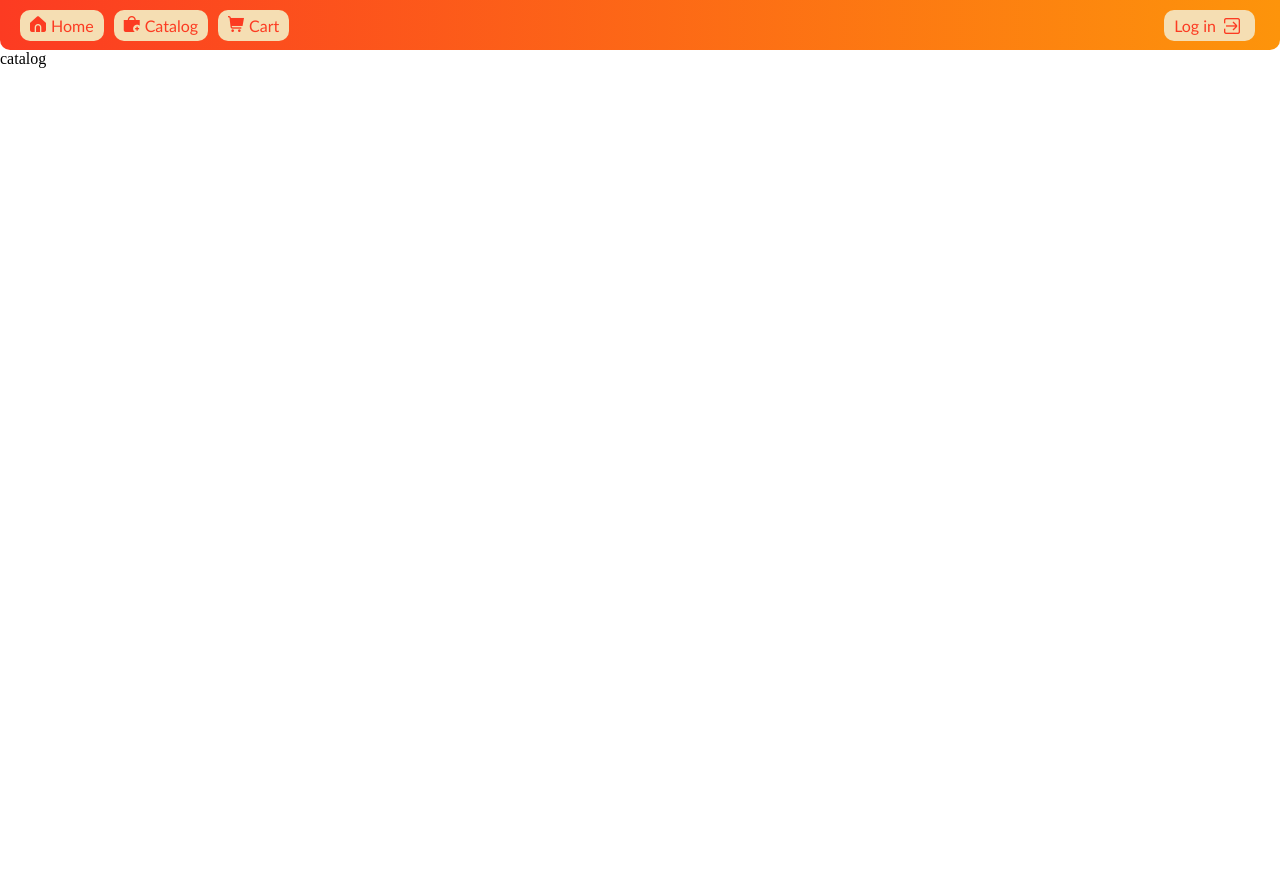
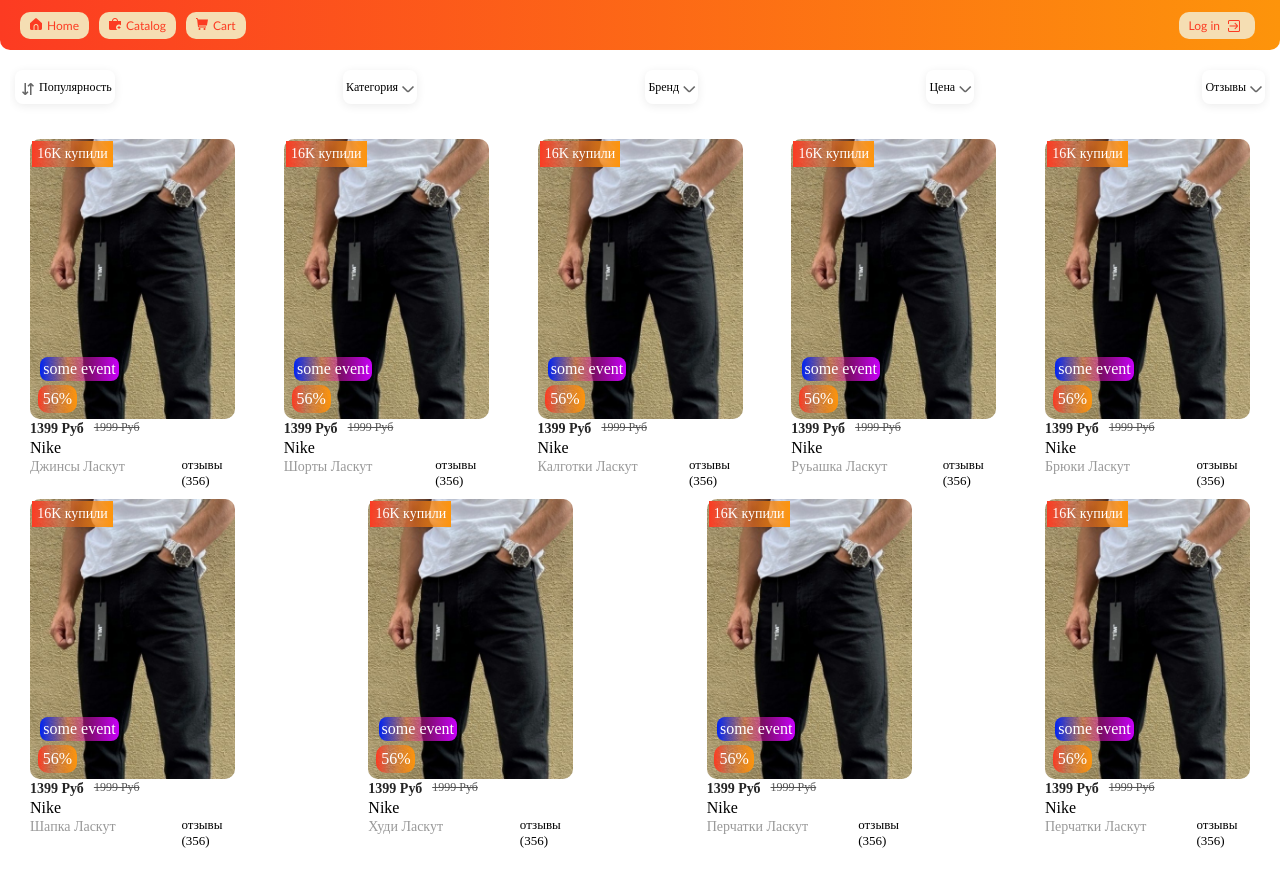
Before and after one commit to SystemsFailure/telegram-store-rep, a Vue app: page / in a window 1280 px wide. Both pictures are taken after a click on the element "Catalog". Shown: the top 886 px of the page. Before the commit the page ends 800 px from the top, so only its background shows below. Built offline with nearby package versions, Linux system fonts and the light colour scheme.

Commit message:
00.6update2023

```diff
--- a/public/index.html
+++ b/public/index.html
@@ -6,6 +6,7 @@
     <meta http-equiv="X-UA-Compatible" content="IE=edge">
     <meta name="viewport" content="width=device-width,initial-scale=1.0">
     <link rel='stylesheet' href='https://cdn-uicons.flaticon.com/uicons-solid-straight/css/uicons-solid-straight.css'>
+    <link rel='stylesheet' href='https://cdn-uicons.flaticon.com/uicons-bold-straight/css/uicons-bold-straight.css'>
     <link rel="icon" href="<%= BASE_URL %>favicon.ico">
     <title><%= htmlWebpackPlugin.options.title %></title>
     <script src="https://telegram.org/js/telegram-web-app.js"></script>
--- a/src/components/CatalogComp.vue
+++ b/src/components/CatalogComp.vue
@@ -1,19 +1,228 @@
 <template>
     <div class="main-class-catalog-comp">
-        catalog
+        <div class="inner">
+            <div class="sorted-inline">
+                <div class="popular uiBtn"><i class="fi fi-bs-sort-alt"></i>Популярность</div>
+                <div class="category uiBtn">Категория<i class="fi fi-bs-angle-down"></i></div>
+                <div class="brand uiBtn">Бренд<i class="fi fi-bs-angle-down"></i></div>
+                <div class="cost uiBtn">Цена<i class="fi fi-bs-angle-down"></i></div>
+                <div class="countBackView uiBtn">Oтзывы<i class="fi fi-bs-angle-down"></i></div>
+            </div>
+            <div class="collection">
+                <div class="item" v-for="it in listProducts" :key="it.id">
+                    <div class="count-pay" style="font-size: 14px;">{{ '16K купили' }}</div>
+                    <div class="sale-box">{{ it.sale + '%' }}</div>
+                    <div class="event-box">{{ 'some event' }}</div>
+                    <img class="image" src="@/assets/23.png" alt="" srcset="">
+                    <!-- {{ it.title }} -->
+                    <div class="info-box">
+                        <div class="cost-sale">
+                            <span class="cost-">
+                                {{ it.cost + ' Руб' }}
+                            </span>
+                            <span class="sale-" style="color: #555; text-decoration: line-through;">
+                                {{ it.countSale + ' Руб' }}
+                            </span>
+                        </div>
+                        <span>{{ 'Nike' }}</span>
+                        <div class="wrapper">
+                            <span class="title-box">
+                                {{ it.title }}
+                            </span>
+                            <span style="font-size: 13px;">{{ 'отзывы' }} ({{ '356' }})</span>
+                        </div>
+                    </div>
+                </div>
+            </div>
+        </div>
     </div>
 </template>
 <script>
 export default {
     data() {
         return {
-
+            listProducts: [
+                {id: 0, title: 'Джинсы Ласкут', cat: 'Jens', imgUrl: '', cost: '1399', sale: '56', countSale: '1999'},
+                {id: 1, title: 'Шорты Ласкут', cat: 'Jens', imgUrl: '', cost: '1399', sale: '56', countSale: '1999'},
+                {id: 2, title: 'Калготки Ласкут', cat: 'Jens', imgUrl: '', cost: '1399', sale: '56', countSale: '1999'},
+                {id: 3, title: 'Руьашка Ласкут', cat: 'Jens', imgUrl: '', cost: '1399', sale: '56', countSale: '1999'},
+                {id: 4, title: 'Брюки Ласкут', cat: 'Jens', imgUrl: '', cost: '1399', sale: '56', countSale: '1999'},
+                {id: 5, title: 'Шапка Ласкут', cat: 'Jens', imgUrl: '', cost: '1399', sale: '56', countSale: '1999'},
+                {id: 6, title: 'Худи Ласкут', cat: 'Jens', imgUrl: '', cost: '1399', sale: '56', countSale: '1999'},
+                {id: 7, title: 'Перчатки Ласкут', cat: 'Jens', imgUrl: '', cost: '1399', sale: '56', countSale: '1999'},
+                {id: 8, title: 'Перчатки Ласкут', cat: 'Jens', imgUrl: '', cost: '1399', sale: '56', countSale: '1999'},
+            ],
         }
     },
 }
 </script>
 <style scoped>
 .main-class-catalog-comp {
+    width: 100%;
+    height: 100%;
+    padding: 10px;
+}
+
+.inner {
+    width: 100%;
+    height: 100%;
+    overflow: auto;
+}
+
+.collection {
+    border-radius: 15px;
+    display: -webkit-box;
+    display: -ms-flexbox;
+    display: flex;
+    -ms-flex-wrap: wrap;
+    flex-wrap: wrap;
+    -webkit-box-flex: 0;
+    -ms-flex: 0 1 100%;
+    flex: 0 1 100%;
+    padding: 20px;
+    list-style: none;
+    -webkit-box-pack: justify;
+    -ms-flex-pack: justify;
+    justify-content: space-between;
+}
+
+.item {
+    position: relative;
+    width: 205px;
+    height: 350px;
+    margin: 0;
+    padding:0;
+    /* padding: 15px; */
+    /* margin-left: 5px; */
+    /* border: 1px solid #333; */
+    display:flex;
+    align-items: center;
+    flex-direction: column;
+    margin-top: 10px;
+    /* font-size: 14px; */
+    justify-content: center;
+    border-radius: 10px;
+}
+
+.image {
+    width: 100%;
+    height: 100%;
+    border-radius: 10px;
 
 }
+
+.info-box {
+    width: 100%;
+}
+
+.wrapper {
+    display: flex;
+}
+
+.title-box {
+    display: block;
+    width: 100%;
+    text-overflow: ellipsis;
+    overflow: hidden;
+    white-space: nowrap;
+    font-size: 14px;
+    line-height: 20px;
+    color: #999;
+    font-weight: 400;
+}
+
+.cost-sale {
+    width: 100%;
+    display: flex;
+
+}
+
+.cost- {
+    font-size: 14px;
+    line-height: 20px;
+    color: #242424;
+    font-weight: 700;
+    margin-right: 10px;
+}
+
+.sale- {
+    font-size: 12px;
+    line-height: 16px;
+    color: #8b8b8b;
+}
+
+.count-pay {
+    position: absolute;
+    transform: translateX(-60px) translateY(-160px);
+    padding: 5px;
+    display:flex;
+    align-items: center;
+    justify-content: center;
+    /* border-radius: 10px; */
+    color: white;
+    background: linear-gradient(90deg, rgba(252,59,34,1) 0%, rgba(252,59,34,0.30015756302521013) 35%, rgba(253,148,11,1) 100%);
+}
+
+.sale-box {
+    position: absolute;
+    transform: translateX(-75px) translateY(85px);
+    padding: 5px;
+    display:flex;
+    align-items: center;
+    justify-content: center;
+    border-radius: 10px;
+    color: white;
+    background: linear-gradient(90deg, rgba(252,59,34,1) 0%, rgba(252,59,34,0.30015756302521013) 35%, rgba(253,148,11,1) 100%);
+}
+
+.event-box {
+    position: absolute;
+    transform: translateX(-53px) translateY(55px);
+    padding: 3px;
+    display:flex;
+    align-items: center;
+    justify-content: center;
+    border-radius: 8px;
+    color: white;
+    background: linear-gradient(90deg, rgb(0, 36, 242) 0%, rgba(252,59,34,0.30015756302521013) 35%, rgb(200, 0, 250) 100%);
+}
+
+.sorted-inline {
+    width: 100%;
+    padding: 5px;
+    display:flex;
+    align-items: center;
+    font-size: 14px;
+    justify-content: space-between;
+}
+
+.uiBtn {
+    font-size: 12px;
+
+    margin-top: 5px;
+    /* margin-left: 10px; */
+    padding: 3px;
+    /* text-overflow: ellipsis; */
+    display: flex;
+    align-items: center;
+    justify-content: center;
+    box-shadow: 0 2px 10px rgb(0 0 0 / 8%);
+    border-radius: 8px;
+    /* font-size: 14px; */
+    line-height: 20px;
+    overflow: hidden;
+    white-space: nowrap;
+    max-width: 272px;
+}
+i {
+    margin-top: 8px;
+    margin-left: 4px;
+    color: #666;
+
+}
+
+.fi-bs-sort-alt {
+    margin-right: 5px;
+    color: #666;
+}
 </style>
--- a/src/components/HomeComp.vue
+++ b/src/components/HomeComp.vue
@@ -8,15 +8,41 @@
             <div class="box-preview">
                 <span class="LOGO">Store X</span>
                 <span class="preview-site">
-                    This is an app for those who invest in stocks. The users can monitor their
-                     shares, see the latest news about companies and discuss the stock market with their friends.
+                    Сайт stockmann.ru – официальный интернет-магазин сети СТОКМАНН.
+                     В едином каталоге собраны товары для всей семьи - мужская, женская и детская одежда, обувь, косметика и парфюмерия, аксессуары,
+                     а также товары для дома – посуда, текстиль, аксессуары для ванной, предметы интерьера и многое другое.
                 </span>
             </div>
             <div class="view-btn-line">
                 <div class="viewBtn">show catalog</div>
             </div>
             <div class="swiper-container">
-                <!-- <div class="inline-title-sale"><span>Самые горячие предложения, распродажа дня</span></div> -->
+
+                <!-- <swiper
+                class="swiper"
+                :slides-per-view="3"
+                :space-between="10"
+                @swiper="onSwiper"
+                @slideChange="onSlideChange"
+                >
+                    <swiper-slide class="slide" v-for="prod in listSaleProduct" :key="prod.id">
+                        <img class="img-prod" :src="require('@/assets/' + prod.imgUrl)" alt="">
+                        <div class="info-box">
+                            <span>
+                                {{ prod.cost+' Руб' }}
+                                <span style="color: #555; text-decoration: line-through;">
+                                    {{ prod.sale_+' Руб' }}
+                                </span>
+                            </span>
+                            <span>
+                                {{ prod.title }}
+                            </span>
+                            <div class="saleCount">{{ prod.sale+'%' }}</div>
+                        </div>
+                    </swiper-slide>
+                </swiper> -->
+
+                <div class="inline-title-sale"><span>Самые горячие предложения, распродажа дня</span></div>
                 <swiper
                 class="swiper"
                 :slides-per-view="3"
@@ -27,8 +53,15 @@
                     <swiper-slide class="slide" v-for="prod in listSaleProduct" :key="prod.id">
                         <img class="img-prod" :src="require('@/assets/' + prod.imgUrl)" alt="">
                         <div class="info-box">
-                            {{ prod.cost }}
-                            {{ prod.title }}
+                            <span>
+                                {{ prod.cost+' Руб' }}
+                                <span style="color: #555; text-decoration: line-through;">
+                                    {{ prod.sale_+' Руб' }}
+                                </span>
+                            </span>
+                            <span>
+                                {{ prod.title }}
+                            </span>
                             <div class="saleCount">{{ prod.sale+'%' }}</div>
                         </div>
                     </swiper-slide>
@@ -45,12 +78,12 @@
     data() {
         return {
             listSaleProduct: [
-                {id: 0, title: 'Шапка', imgUrl: '07.png', cat: 'Cloth', sale: '44', cost: '1499'},
-                {id: 1, title: 'Джинсы', imgUrl: '23.png', cat: 'Cloth', sale: '52', cost: '699'},
-                {id: 2, title: 'Кеды', imgUrl: '19.png', cat: 'Cloth', sale: '23', cost: '1299'},
-                {id: 3, title: 'Очки', imgUrl: '13.png', cat: 'Cloth', sale: '10', cost: '899'},
-                {id: 4, title: 'Шорты', imgUrl: '03.png', cat: 'Cloth', sale: '58', cost: '2399'},
-                {id: 5, title: 'Красовка', imgUrl: '25.png', cat: 'Cloth', sale: '33', cost: '1599'},
+                {id: 0, title: 'Шапка Bruclin', imgUrl: '07.png', cat: 'Cloth', sale: '44', cost: '1499', sale_: '1999'},
+                {id: 1, title: 'Джинсы Jole mo', imgUrl: '23.png', cat: 'Cloth', sale: '52', cost: '699', sale_: '1299'},
+                {id: 2, title: 'Кеды picture color', imgUrl: '19.png', cat: 'Cloth', sale: '23', cost: '1299', sale_: '1599'},
+                {id: 3, title: 'Очки detrix 3D', imgUrl: '13.png', cat: 'Cloth', sale: '10', cost: '899', sale_: '999'},
+                {id: 4, title: 'Шорты upper kit', imgUrl: '03.png', cat: 'Cloth', sale: '58', cost: '2399', sale_: '2899'},
+                {id: 5, title: 'Красовка IO-Cloth', imgUrl: '25.png', cat: 'Cloth', sale: '33', cost: '1599', sale_: '1899'},
             ]
         }
     },
@@ -85,7 +118,7 @@
 }
 
 .swiper-container {
-    /* position: absolute; */
+    position: relative;
     width: 100%;
     height:100px;
     /* bottom: 0; */
@@ -146,6 +179,12 @@
     font-size: 10px;
 }
 
+.viewBtn:hover {
+    cursor: pointer;
+    opacity: .8;
+    transition: .3s;
+}
+
 .box-preview {
     width: 60%;
     display:flex;
@@ -159,17 +198,22 @@
 }
 
 .inline-title-sale {
+    position: absolute;
     width: 100%;
     display: flex;
     align-items: center;
     justify-content: center;
-    margin-bottom: 10px;
-
+    background: linear-gradient(90deg, rgba(252,59,34,1) 0%, rgba(252,59,34,0.30015756302521013) 35%, rgba(253,148,11,1) 100%);
+    bottom: 60px;
+    border-radius: 5px;
+    color:white;
+    padding: 5px;
 }
 
 .swiper {
     width: 100%;
-    bottom: -200px;
+    /* bottom: -100px; */
+    bottom: -50px;
 }
 
 .slide {
@@ -200,8 +244,10 @@
     width: 100%;
     padding: 4px;
     display: flex;
-    align-items: center;
-    /* justify-content: center; */
+    /* align-items: center; */
+    display: flex;
+    flex-direction: column;
+    justify-content: center;
     color: white;
 }
 
--- a/src/components/NavigationComp.vue
+++ b/src/components/NavigationComp.vue
@@ -63,6 +63,8 @@
 .navBtn {
     padding: 6px 10px 6px 10px;
     border-radius: 10px;
+    font-size: 12px;
+
     background-color: wheat;
     color: #fc3b22;
     margin-left: 10px;
@@ -87,6 +89,8 @@
 
 .LogInBtn {
     padding: 4px 10px 4px 10px;
+    /* padding: 4px; */
+    font-size: 12px;
     border-radius: 10px;
     background-color: wheat;
     color: #fc3b22;
--- a/src/pages/MainPageComp.vue
+++ b/src/pages/MainPageComp.vue
@@ -50,7 +50,7 @@
 
 .main-page-class {
     width: 100%;
-    height: 100vh;
+    height: 130vh;
     padding-top: 50px;
     color: black;
 }
```
